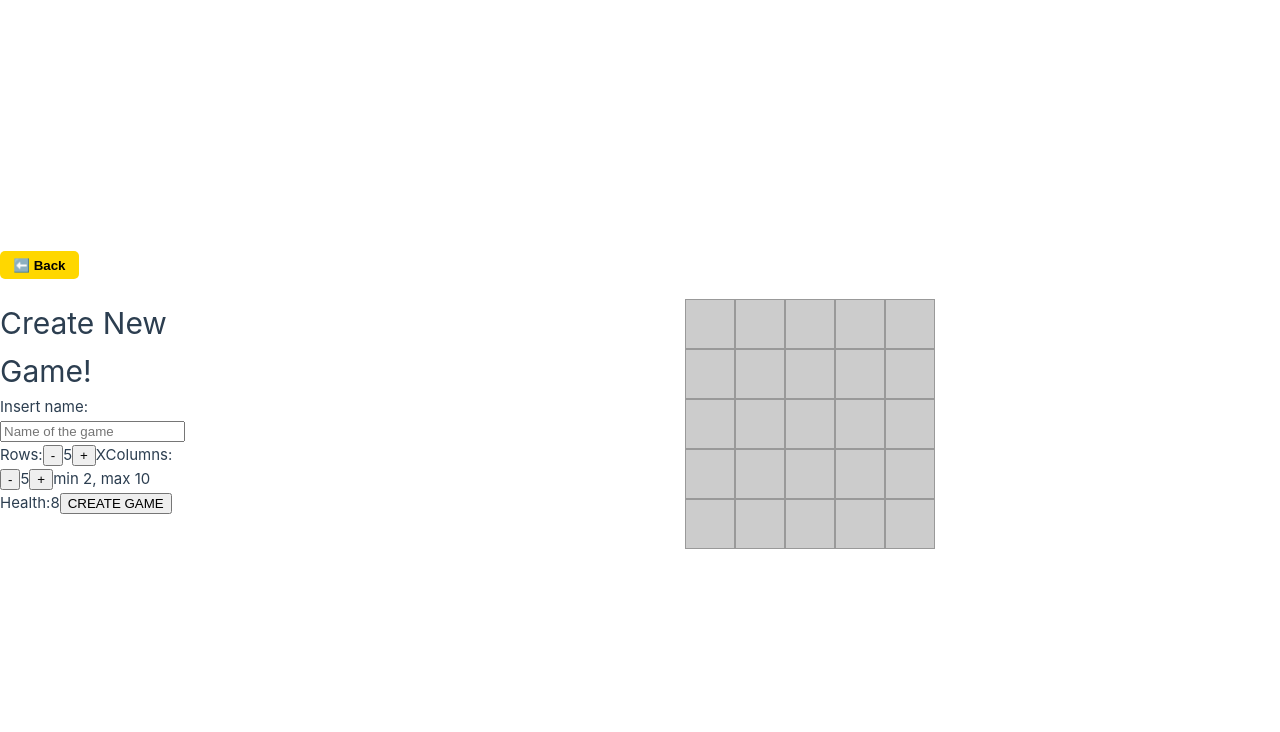
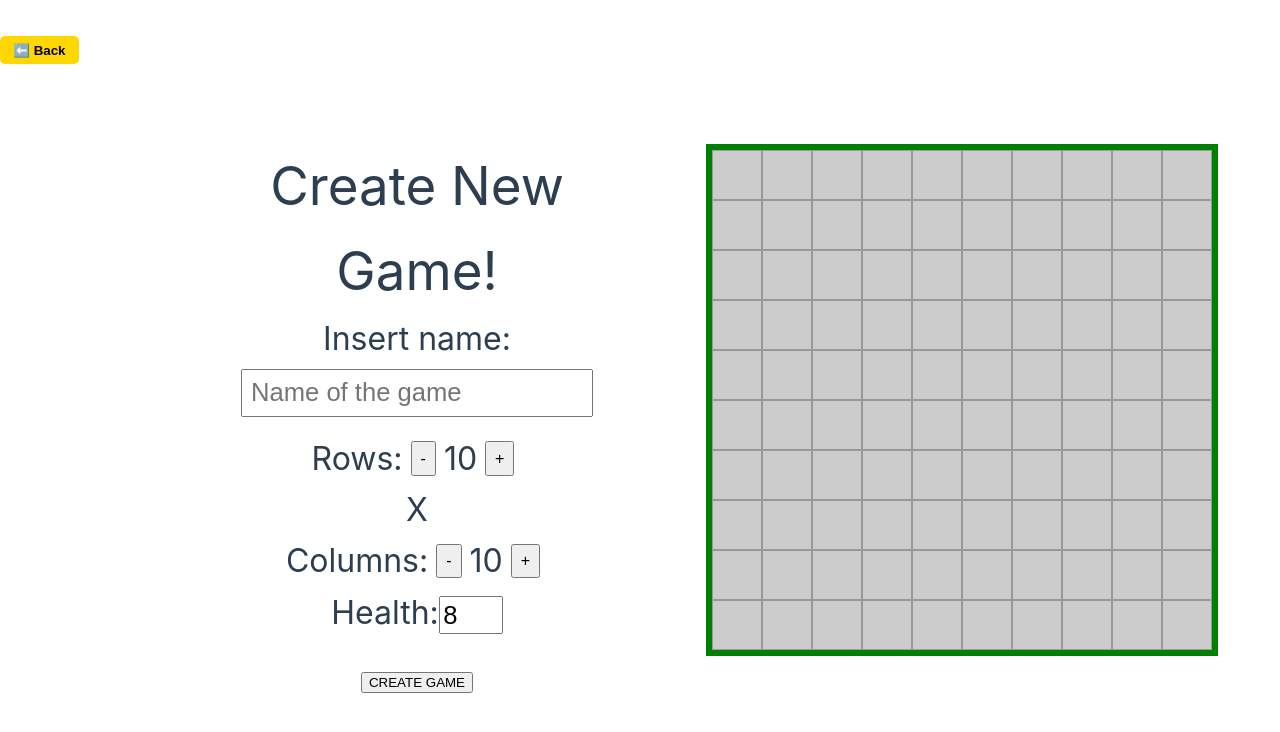
Before and after one commit to paullort/BattleArena, a Vue app in the folder Battle_ArenaJP/: page /creategame in a window 1280 px wide. Shown: the top 732 px of the page. Built offline with nearby package versions, Linux system fonts and the light colour scheme.

Commit message:
create game actualitzat

```diff
--- a/Battle_ArenaJP/src/views/MAIN_MENU/PLAY/CreateGame.vue
+++ b/Battle_ArenaJP/src/views/MAIN_MENU/PLAY/CreateGame.vue
@@ -11,22 +11,27 @@
           <input type="text" id="game-name" v-model="gameName" placeholder="Name of the game" required>
 
           <section class="row-column-selector">
+            <div>
               <label for="rows">Rows:</label>
               <button type="button" @click="changeRows(-1)">-</button>
               <span>{{ rows }}</span>
               <button type="button" @click="changeRows(1)">+</button>
+            </div>
             <span>X</span>
+            <div>
               <label for="columns">Columns:</label>
               <button type="button" @click="changeColumns(-1)">-</button>
               <span>{{ columns }}</span>
               <button type="button" @click="changeColumns(1)">+</button>
-            <span>min 2, max 10</span>
+            </div>
             </section>
 
           <label for="health">Health:</label>
-          <span id="health">{{ health }}</span>
+          <input type="number" id="health" v-model.number="health" min="1" max="20" required>
+        </form>
+        <div class="submit">
         <button type="submit">CREATE GAME</button>
-        </form>
+        </div>
       </div>
 
       <!-- Dynamic grid -->
@@ -44,8 +49,8 @@ export default {
   data() {
     return {
       gameName: '',
-      rows: 5,
-      columns: 5,
+      rows: 10,
+      columns: 10,
       health: 8,
       min: 2,
       max: 10,
@@ -80,8 +85,8 @@ export default {
     border-radius: 5px;
     font-weight: bold;
     cursor: pointer;
-    margin: 0px;
   }
+
 
 .create-game-page {
   display: flex;
@@ -91,7 +96,6 @@ export default {
 
 header {
   align-self: flex-start; /* Alinear arriba a la izquierda */
-  margin-bottom: 20px; /* Espacio entre el header y el contenido */
 }
 
 .container {
@@ -101,25 +105,72 @@ header {
 }
 
 .content {
-  margin-right: 500px; /* Espacio entre el contenido y el grid */
+  width: 450px; /* Fixed width for the content */
+  height: calc(100vh - 100px); /* Fixed height for the content */
+  overflow-y: auto; /* Add vertical scrollbar if content overflows */
+  margin-left: 15vw;
+  margin-right: 5vw;
+  text-align: center;
+  font-size: 2rem;
+}
+
+#game-name {
+  font-size: 0.8em; /* Ajusta el tamaño del texto del input */
+  padding: 0.3em; /* Añade espacio alrededor del texto dentro del input */
+  margin-bottom: 1rem;
+}
+
+#health{
+  font-size: 0.8em; /* Ajusta el tamaño del texto del input */
+  padding: 0.1em; /* Añade espacio alrededor del texto dentro del input */
+  margin-bottom: 1rem;
+  width: 4rem;
+}
+.row-column-selector > div {
+  display: flex;
+  align-items: center; /* Alinear verticalmente los elementos */
+  justify-content: center; /* Centrar horizontalmente los elementos */
+}
+.row-column-selector button {
+  font-size: 1rem; /* Ajusta el tamaño del texto de los botones + y - */
+  padding: 0.4rem 0.5em; /* Añade espacio alrededor del texto dentro del botón */
+  margin: 0.5rem;
+  text-align: center;
+}
+
+h1 {
+  margin-top: 10vh;
+  font-size: 3.3rem;
 }
 
 .grid-container {
+  flex: 1; /* Let the grid occupy the remaining space */
+  width: 100%; /* Ensure the grid container takes full width */
+  overflow: hidden; /* Hide any content that overflows */
   display: grid;
   grid-template-columns: repeat(var(--columns), 1fr);
-  grid-template-rows: repeat(var(--rows), 1fr);
-  gap: 0px; /* Ajusta según necesites */
-
+  grid-template-rows: repeat(var(--rows), 50px); /* Fixed height for each row */
+  gap: 0px; /* Adjust as needed */
+  border: 0.4rem solid green; /* Adjust as needed */
+  margin-top: 5rem;
 }
-
 .grid-row {
   display: flex;
 }
 
 .grid-cell {
-  width: 50px; /* Ajusta según necesites */
-  height: 50px; /* Ajusta según necesites */
-  background-color: #ccc; /* Ajusta según necesites */
-  border: 1px solid #999; /* Ajusta según necesites */
+  width: 50px; /* Adjust as needed */
+  height: 50px; /* Adjust as needed */
+  margin: 0; /* Remove margin */
+  background-color: #ccc; /* Adjust as needed */
+  border: 1px solid #999; /* Adjust as needed */
 }
+
+.submit{
+  font-size: 0.8em; /* Ajusta el tamaño del texto del input */
+  padding: 0.3em; /* Añade espacio alrededor del texto dentro del input */
+  margin-bottom: 1rem;
+}
+
+
 </style>
```
Lines whose indentation alone changed are shown as unchanged.
